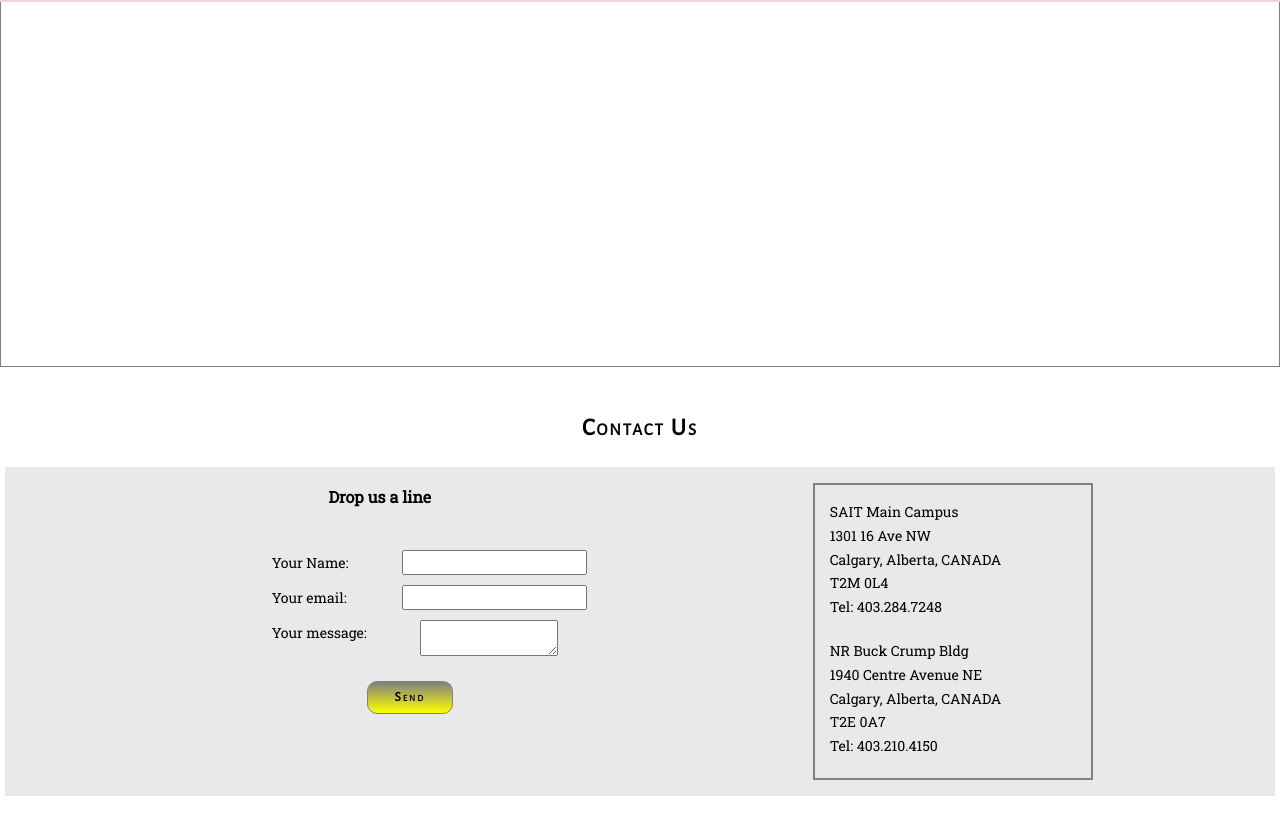
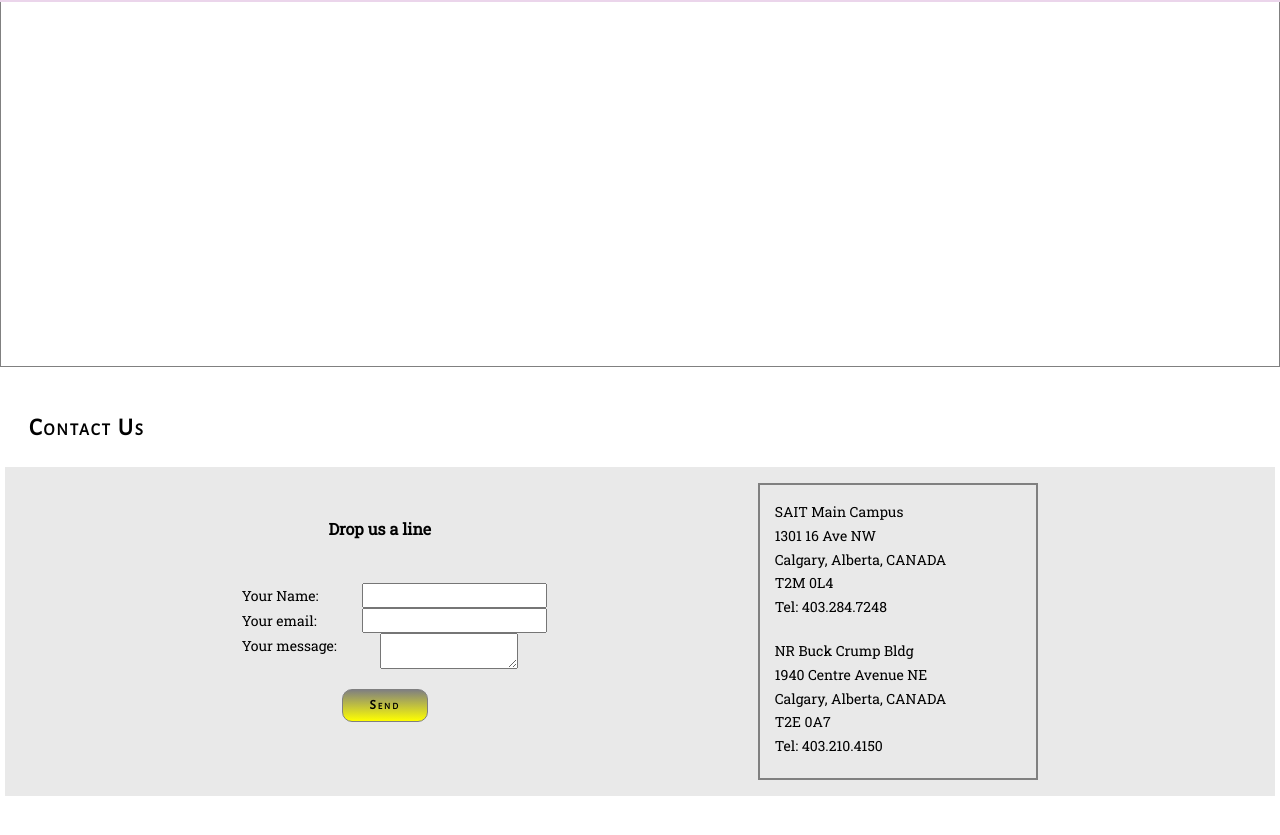
Before and after one commit to parvathys0311/Travel-Agency-Website, a plain HTML site: page index.html in a window 1280 px wide. Shown: the part 798-1633 px from the top of the page. Drawn offline with Linux system fonts and the light colour scheme.

Commit message:
contact form tweaks

```diff
--- a/main.css
+++ b/main.css
@@ -171,7 +171,7 @@ nav a:active {
 /* ----- Contact Us ------ */
 
 .contact {
-    text-align: center;
+    /* text-align: center; */
 
     box-sizing: border-box;
     /* width: 100%; */
@@ -203,15 +203,29 @@ nav a:active {
 }
 
 .contact_form {
-    /* display:flex; */
+    display:flex;
+
+    flex-direction: column;
     margin-right: 15em ;
+    margin-top:2em;
+
 }
 
-/* .contact_form p{
-    justify-content: flex-end;
-} */
+.contact_form p{
+    /* flex:auto; */
+    text-align: center;
+}
 
-.contact_form ul,
+.contact_form form{
+    margin: 0;
+    padding: 0;
+
+    flex:auto;
+    display: inline-block;
+
+    justify-content: left;
+}
+
 .contact_address ul {
     margin: 0;
     padding: 10px;
@@ -219,27 +233,34 @@ nav a:active {
     list-style-type: none;
 }
 
+
 /* Contact Us - form */
 
 .contact_form ul{
+    margin:0;
+    padding:0;
+
     margin-top: 25px;
-    padding-left:5em;
+
+    flex:auto;
 
     display: flex;
     flex-direction:column;
 
     align-items: flex-start;
+
+    list-style-type: none;
 }
 
 .contact_form li {
     display:flex;
-    /* justify-content: flex-start; */
+    justify-content: flex-start;
 }
 
 .contact_form label,.contact_form input,.contact_form textarea {
     flex: 1 0 120px;
     text-align: left;
-    margin: 5px;
+    /* margin: 5px; */
 }
 
 .contact_form button {
```
